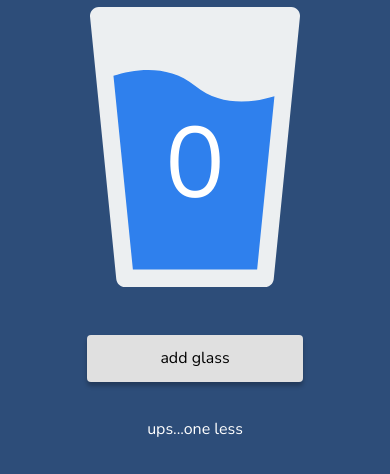
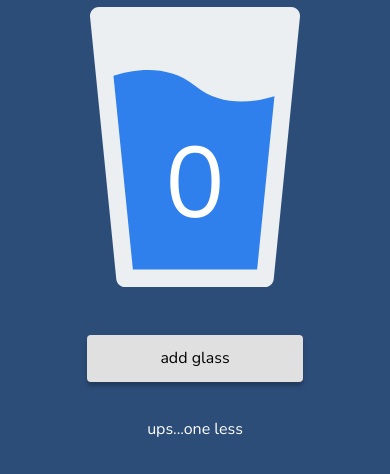
Before and after one commit to annaudziela/hydrApp, a website built with webpack: page src/pages/index.html in a window 390 px wide. Shown: the part 256-730 px from the top of the page. Built offline with nearby package versions, Linux system fonts and the light colour scheme.

Commit message:
mobile v. fixed

```diff
--- a/src/scss/modules/counter.scss
+++ b/src/scss/modules/counter.scss
@@ -11,6 +11,6 @@
     height: 280px;
     &__text {
       font-size: 100px;
-      padding: 0;
+      padding-top: 20px;
     }
   }
```
